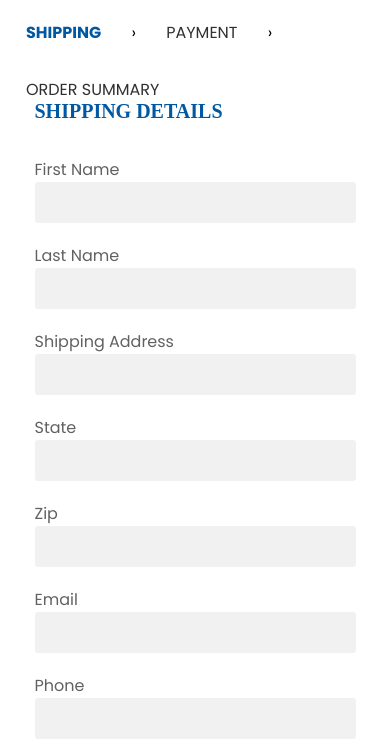
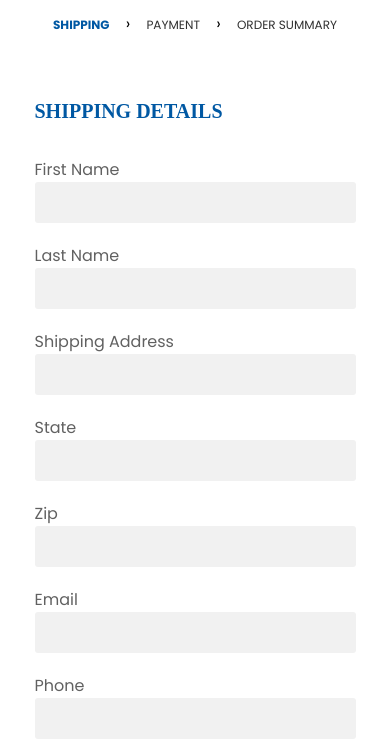
Before and after one commit to nickaguilos/dc-1-sheena-nick, a PHP site: page /web/checkout/index.html in a window 390 px wide. Shown: the part 100-848 px from the top of the page. Run offline with PHP 8.4, Linux system fonts and the light colour scheme; some libraries are stand-ins or nearby versions.

Commit message:
update markup and css

```diff
--- a/scss/_page-checkout.scss
+++ b/scss/_page-checkout.scss
@@ -13,12 +13,10 @@
                 left: 0;
             }
 
-
             .dot {
                 cursor: pointer;
                 display: inline-block;
                 transition: background-color 0.6s ease;
-                margin: 0 10px;
 
                 &.active, &.dot:hover {
                     font-weight: bold;
@@ -122,6 +120,10 @@
                 display: none;
             }
 
+            .dot {
+                font-size: 12px;
+            }
+
             #content-grid {
                 grid-column: 2 / 12;
 
--- a/scss/_page-results.scss
+++ b/scss/_page-results.scss
@@ -15,8 +15,6 @@
 
 
         #accordion {
-            // position: fixed;
-
             &.custom-accordion > div {
                 display: grid;
                 height: auto;
--- a/web/checkout/index.html
+++ b/web/checkout/index.html
@@ -60,7 +60,7 @@
                             </form>
 
                         <div class="display-flex btn">
-                            <a class="prev" onclick="plusSlides(-1)">Return to Cart</a>
+                            <a class="prev" onclick="plusSlides(-1)"><span>&lsaquo;</span> Return to Cart</a>
                             <a class="button primary next" onclick="plusSlides(1)">Continue</a>
                         </div>
                     </div>
@@ -112,7 +112,7 @@
                             </form>
 
                         <div class="display-flex btn">
-                            <a class="prev" onclick="plusSlides(-1)">Return to Shipping</a>
+                            <a class="prev" onclick="plusSlides(-1)"><span>&lsaquo;</span> Return to Shipping</a>
                             <a class="button primary next" onclick="plusSlides(1)">Continue</a>
                         </div>
                     </div>
@@ -164,7 +164,7 @@
                             </form>
 
                         <div class="display-flex btn">
-                            <a class="prev" onclick="plusSlides(-1)">Return to Payment</a>
+                            <a class="prev" onclick="plusSlides(-1)"><span>&lsaquo;</span> Return to Payment</a>
                             <a class="button primary next" onclick="plusSlides(1)">Place Order</a>
                         </div>
                     </div>
--- a/web/css/main.css
+++ b/web/css/main.css
@@ -218,8 +218,7 @@ input[type="text"] {
     .grid.checkout #site-head .dot {
       cursor: pointer;
       display: inline-block;
-      transition: background-color 0.6s ease;
-      margin: 0 10px; }
+      transition: background-color 0.6s ease; }
       .grid.checkout #site-head .dot.active, .grid.checkout #site-head .dot.dot:hover {
         font-weight: bold;
         color: #0058A3; }
@@ -283,6 +282,8 @@ input[type="text"] {
   @media screen and (max-width: 500px) {
     .grid.checkout #side-grid {
       display: none; }
+    .grid.checkout .dot {
+      font-size: 12px; }
     .grid.checkout #content-grid {
       grid-column: 2 / 12; }
       .grid.checkout #content-grid form {
```
